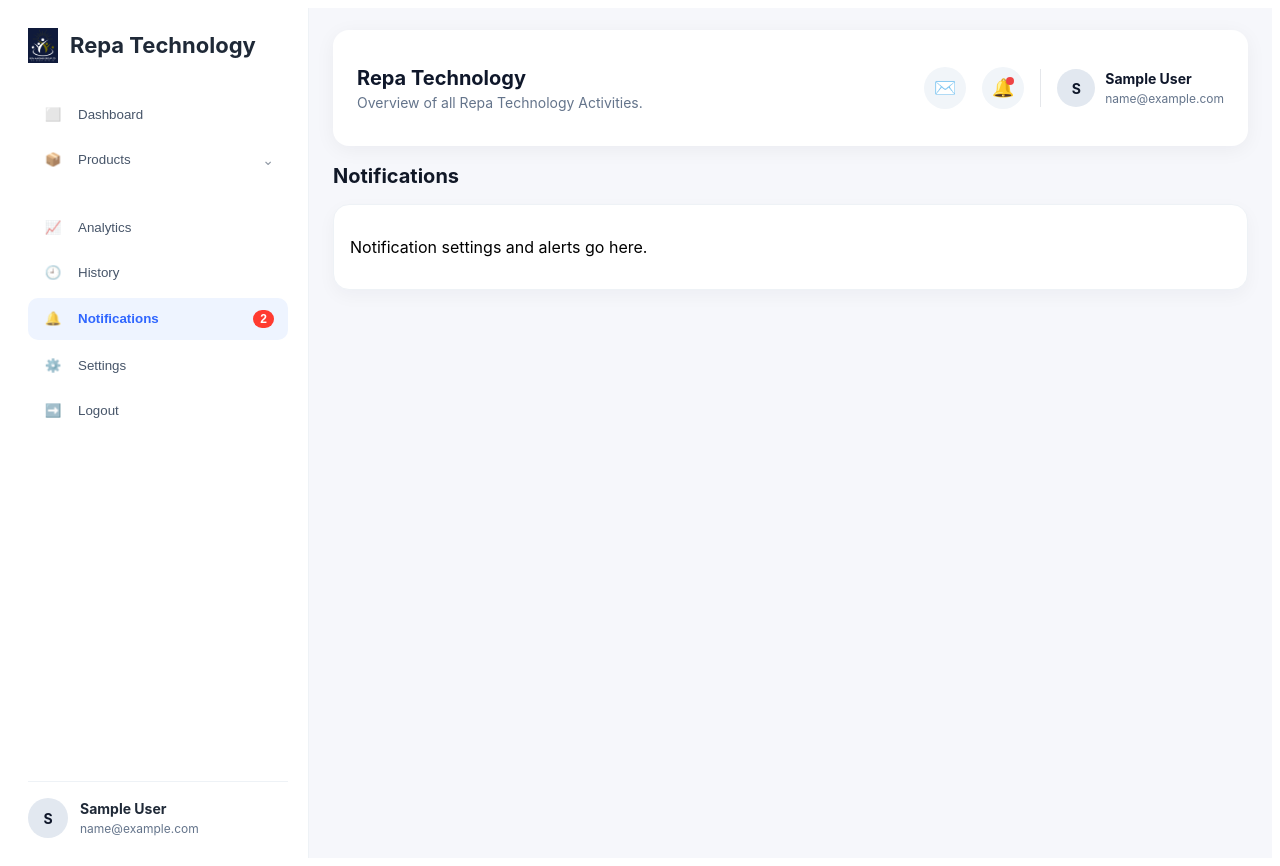
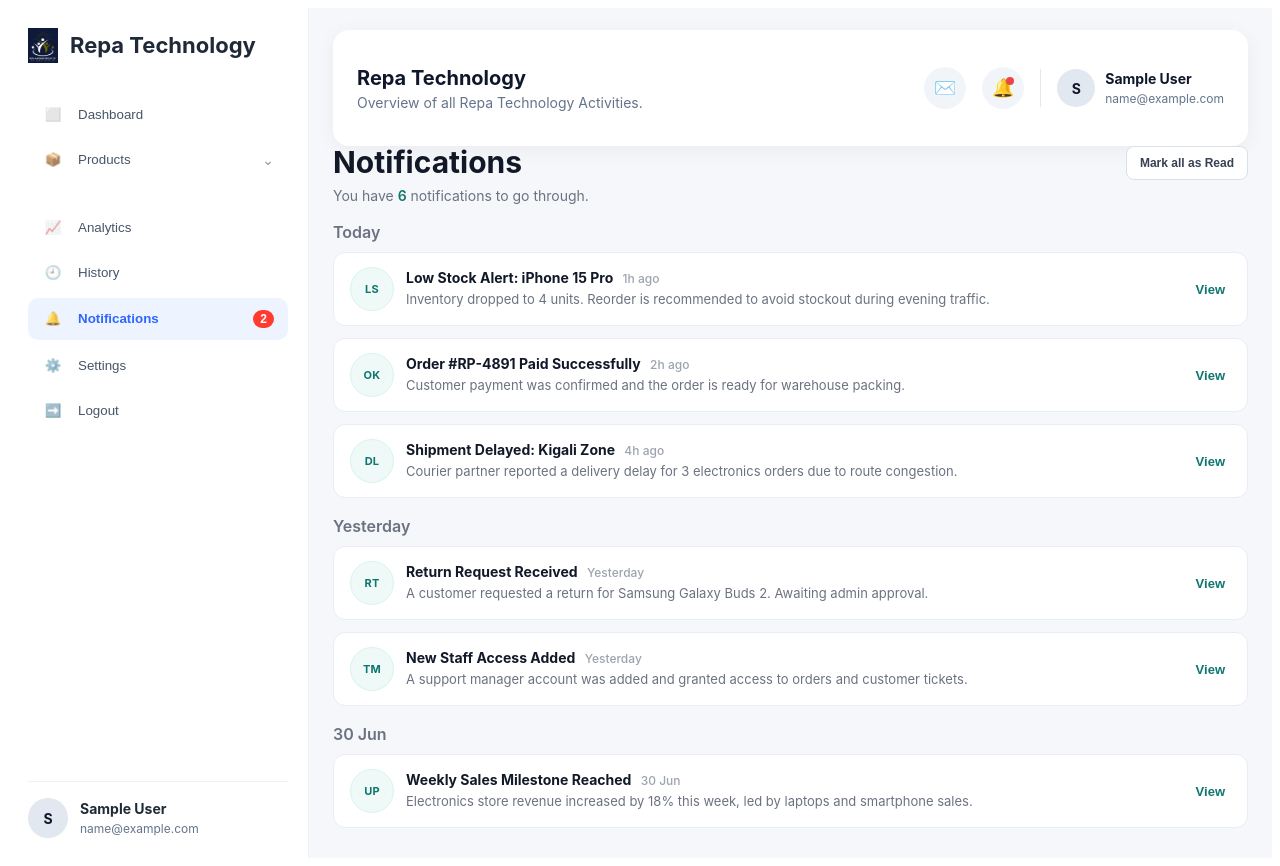
Before and after one commit to aimee-mercury/Repa-kalisimbi, a React (Vite) app: page /dashboard/notifications in a window 1280 px wide. Built offline with nearby package versions, Linux system fonts and the light colour scheme; sample sign-in values are in the browser's storage.

Commit message:
notification

```diff
--- a/src/AuthContext.jsx
+++ b/src/AuthContext.jsx
@@ -66,8 +66,8 @@ const ensureSettingsProfile = (userData) => {
 export const AuthProvider = ({ children }) => {
   const initialUser = readStoredUser();
   const [user, setUser] = useState(initialUser);
-  const [isLoggedIn, setIsLoggedIn] = useState(Boolean(initialUser));
   const [loading] = useState(false);
+  const isLoggedIn = Boolean(user);
 
   const login = (email, password) => {
     // Simple validation (in production, this would call a backend API)
@@ -81,7 +81,6 @@ export const AuthProvider = ({ children }) => {
       trySetStorage('user', JSON.stringify(userData));
       ensureSettingsProfile(userData);
       setUser(userData);
-      setIsLoggedIn(true);
       return true;
     }
     return false;
@@ -100,7 +99,6 @@ export const AuthProvider = ({ children }) => {
       trySetStorage('user', JSON.stringify(userData));
       ensureSettingsProfile(userData);
       setUser(userData);
-      setIsLoggedIn(true);
       return true;
     }
     return false;
@@ -108,8 +106,8 @@ export const AuthProvider = ({ children }) => {
 
   const logout = () => {
     localStorage.removeItem('user');
+    sessionStorage.removeItem('user');
     setUser(null);
-    setIsLoggedIn(false);
   };
 
   const updateUserProfile = (profileData) => {
--- a/src/Components/Dashboard/Pages/Notifications.jsx
+++ b/src/Components/Dashboard/Pages/Notifications.jsx
@@ -2,16 +2,123 @@ import React from "react";
 import DashboardHeader from "../../Layout/Layout";
 import Sidebar from "../../Layout/Sidebar";
 import "../../../Styles/Home.scss";
+import "../../../Styles/Notifications.scss";
+
+const notificationGroups = [
+  {
+    label: "Today",
+    items: [
+      {
+        id: 1,
+        icon: "LS",
+        title: "Low Stock Alert: iPhone 15 Pro",
+        time: "1h ago",
+        message:
+          "Inventory dropped to 4 units. Reorder is recommended to avoid stockout during evening traffic.",
+      },
+      {
+        id: 2,
+        icon: "OK",
+        title: "Order #RP-4891 Paid Successfully",
+        time: "2h ago",
+        message:
+          "Customer payment was confirmed and the order is ready for warehouse packing.",
+      },
+      {
+        id: 3,
+        icon: "DL",
+        title: "Shipment Delayed: Kigali Zone",
+        time: "4h ago",
+        message:
+          "Courier partner reported a delivery delay for 3 electronics orders due to route congestion.",
+      },
+    ],
+  },
+  {
+    label: "Yesterday",
+    items: [
+      {
+        id: 4,
+        icon: "RT",
+        title: "Return Request Received",
+        time: "Yesterday",
+        message:
+          "A customer requested a return for Samsung Galaxy Buds 2. Awaiting admin approval.",
+      },
+      {
+        id: 5,
+        icon: "TM",
+        title: "New Staff Access Added",
+        time: "Yesterday",
+        message:
+          "A support manager account was added and granted access to orders and customer tickets.",
+      },
+    ],
+  },
+  {
+    label: "30 Jun",
+    items: [
+      {
+        id: 6,
+        icon: "UP",
+        title: "Weekly Sales Milestone Reached",
+        time: "30 Jun",
+        message:
+          "Electronics store revenue increased by 18% this week, led by laptops and smartphone sales.",
+      },
+    ],
+  },
+];
 
 export default function Notifications() {
+  const notificationsCount = notificationGroups.reduce(
+    (total, group) => total + group.items.length,
+    0
+  );
+
   return (
     <div className="dashboard-shell">
       <Sidebar />
       <div className="dashboard-main">
         <DashboardHeader />
-        <h1 className="page-title">Notifications</h1>
-        <div className="panel">
-          <p>Notification settings and alerts go here.</p>
+        <div className="notifications-page">
+          <div className="notifications-head">
+            <div>
+              <h1 className="notifications-title">Notifications</h1>
+              <p className="notifications-subtitle">
+                You have <span>{notificationsCount}</span> notifications to go through.
+              </p>
+            </div>
+            <button type="button" className="notifications-mark-btn">
+              Mark all as Read
+            </button>
+          </div>
+
+          {notificationGroups.map((group) => (
+            <section key={group.label} className="notifications-group">
+              <h2>{group.label}</h2>
+              <div className="notifications-list">
+                {group.items.map((item) => (
+                  <article key={item.id} className="notification-card">
+                    <div className="notification-main">
+                      <div className="notification-icon" aria-hidden="true">
+                        <span>{item.icon}</span>
+                      </div>
+                      <div className="notification-copy">
+                        <p className="notification-title">
+                          {item.title} <span>{item.time}</span>
+                        </p>
+                        <p className="notification-message">{item.message}</p>
+                      </div>
+                    </div>
+                    <button type="button" className="notification-view">
+                      View
+                    </button>
+                  </article>
+                ))}
+              </div>
+            </section>
+          ))}
         </div>
       </div>
     </div>
--- a/src/Components/Layout/Header.jsx
+++ b/src/Components/Layout/Header.jsx
@@ -13,7 +13,7 @@ const Header = () => {
 
   const handleLogout = () => {
     logout();
-    window.location.href = '/';
+    window.location.replace('/');
   };
 
   return (
--- a/src/Components/Layout/Sidebar.jsx
+++ b/src/Components/Layout/Sidebar.jsx
@@ -35,7 +35,7 @@ export default function Sidebar() {
   const go = (path) => () => navigate(path);
   const handleLogout = () => {
     logout();
-    window.location.href = "/";
+    window.location.replace("/");
   };
 
   return (
--- /dev/null
+++ b/src/Styles/Notifications.scss
@@ -0,0 +1,148 @@
+.notifications-page {
+  display: grid;
+  gap: 18px;
+}
+
+.notifications-head {
+  display: flex;
+  align-items: flex-start;
+  justify-content: space-between;
+  gap: 12px;
+}
+
+.notifications-title {
+  font-size: 30px;
+  line-height: 1.1;
+  font-weight: 700;
+  color: #111827;
+  margin: 0 0 8px;
+}
+
+.notifications-subtitle {
+  margin: 0;
+  color: #6b7280;
+  font-size: 14px;
+
+  span {
+    color: #0f766e;
+    font-weight: 600;
+  }
+}
+
+.notifications-mark-btn {
+  border: 1px solid #d8e0ea;
+  background: #ffffff;
+  color: #374151;
+  font-size: 12px;
+  font-weight: 600;
+  padding: 9px 13px;
+  border-radius: 8px;
+  cursor: pointer;
+  transition: background 0.2s ease, border-color 0.2s ease;
+
+  &:hover {
+    background: #f8fafc;
+    border-color: #c8d3df;
+  }
+}
+
+.notifications-group {
+  h2 {
+    margin: 0 0 10px;
+    font-size: 16px;
+    color: #6b7280;
+    font-weight: 600;
+  }
+}
+
+.notifications-list {
+  display: grid;
+  gap: 12px;
+}
+
+.notification-card {
+  background: #ffffff;
+  border: 1px solid #e6edf5;
+  border-radius: 12px;
+  padding: 14px 16px;
+  display: flex;
+  align-items: center;
+  justify-content: space-between;
+  gap: 14px;
+}
+
+.notification-main {
+  display: flex;
+  align-items: center;
+  gap: 12px;
+  min-width: 0;
+}
+
+.notification-icon {
+  width: 42px;
+  height: 42px;
+  border-radius: 999px;
+  background: #effaf8;
+  color: #0f766e;
+  display: grid;
+  place-items: center;
+  flex-shrink: 0;
+  border: 1px solid #d9f3ee;
+
+  span {
+    font-size: 11px;
+    font-weight: 700;
+    letter-spacing: 0.2px;
+  }
+}
+
+.notification-copy {
+  min-width: 0;
+}
+
+.notification-title {
+  margin: 0 0 4px;
+  font-size: 14px;
+  font-weight: 700;
+  color: #111827;
+
+  span {
+    font-size: 12px;
+    color: #9ca3af;
+    font-weight: 500;
+    margin-left: 6px;
+  }
+}
+
+.notification-message {
+  margin: 0;
+  color: #6b7280;
+  font-size: 13px;
+  line-height: 1.4;
+}
+
+.notification-view {
+  border: none;
+  background: transparent;
+  color: #0f766e;
+  font-size: 13px;
+  font-weight: 700;
+  cursor: pointer;
+  flex-shrink: 0;
+}
+
+@media (max-width: 760px) {
+  .notifications-head {
+    flex-direction: column;
+    align-items: stretch;
+  }
+
+  .notification-card {
+    align-items: flex-start;
+    flex-direction: column;
+  }
+
+  .notification-view {
+    padding-left: 54px;
+  }
+}
```
